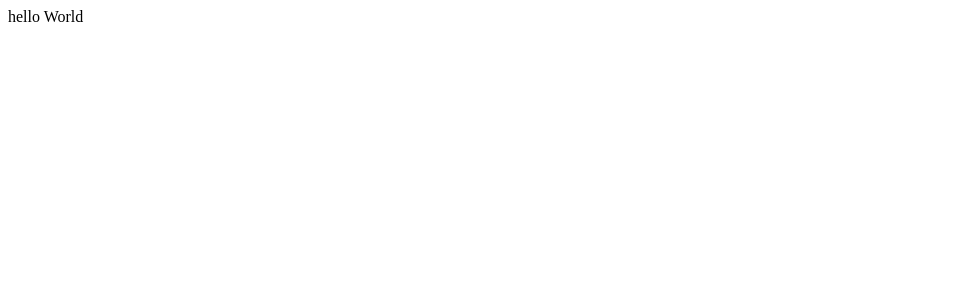
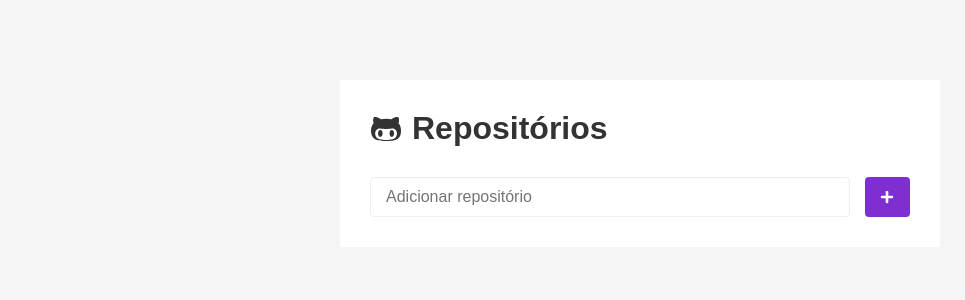
Before and after one commit to Idaslon/FullStack, a React (Create React App) app in the folder React/repositories/: page / in a window 1280 px wide. Shown: the top 300 px of the page, without its empty margins (0-965 px from the left). Built offline with nearby package versions, Linux system fonts and the light colour scheme; the HTML template or start-up script is replaced by a standard one.

Commit message:
Main page stylization

```diff
--- a/React/repositories/package.json
+++ b/React/repositories/package.json
@@ -10,8 +10,11 @@
     "@types/node": "^12.0.0",
     "@types/react": "^16.9.0",
     "@types/react-dom": "^16.9.0",
+    "@types/react-router-dom": "^5.1.3",
     "react": "^16.13.1",
     "react-dom": "^16.13.1",
+    "react-icons": "^3.9.0",
+    "react-router-dom": "^5.1.2",
     "react-scripts": "3.4.1",
     "styled-components": "^5.0.1",
     "typescript": "~3.7.2"
--- a/React/repositories/src/App.tsx
+++ b/React/repositories/src/App.tsx
@@ -1,10 +1,14 @@
 import React from 'react';
+
+import GlobalStyle from './styles/global';
+import Routes from './routes';
 
 function App() {
   return (
-    <div className="App">
-      hello World
-    </div>
+    <>
+      <GlobalStyle />
+      <Routes />
+    </>
   );
 }
 
--- /dev/null
+++ b/React/repositories/src/pages/Main/index.tsx
@@ -0,0 +1,22 @@
+import React from 'react';
+import { FaGithubAlt, FaPlus } from 'react-icons/fa';
+import { Container, Form, SubmitButton } from './styles';
+
+export default function Main() {
+  return (
+    <Container>
+      <h1>
+        <FaGithubAlt />
+        Repositórios
+      </h1>
+
+      <Form>
+        <input type="text" placeholder="Adicionar repositório" />
+
+        <SubmitButton>
+          <FaPlus color="#FFF" size={14} />
+        </SubmitButton>
+      </Form>
+    </Container>
+  );
+}
--- /dev/null
+++ b/React/repositories/src/pages/Main/styles.ts
@@ -0,0 +1,45 @@
+import styled from 'styled-components';
+
+export const Container = styled.div`
+  max-width: 600px;
+  margin: 80px auto;
+  padding: 30px;
+  background: #FFF;
+
+  h1 {
+    display: flex;
+    align-items: center;
+  }
+
+  svg {
+    margin-right: 10px;
+  }
+`;
+
+export const Form = styled.form`
+  margin-top: 30px;
+  display: flex;
+
+  input {
+    flex: 1;
+    padding: 10px 15px;
+    border: 1px solid #eee;
+    border-radius: 4px;
+    font-size: 16px;
+  }
+`;
+
+export const SubmitButton = styled.button.attrs({
+  type: 'submit',
+})`
+  padding: 0 6px 0 15px;
+  margin-left: 15px;
+
+  display: flex;
+  align-items: center;
+  /* justify-content: center; */
+
+  border: 0;
+  border-radius: 4px;
+  background: #7f2ed0;
+`;
--- /dev/null
+++ b/React/repositories/src/pages/Repository/index.tsx
@@ -0,0 +1,11 @@
+import React from 'react';
+
+// import { Container } from './styles';
+
+export default function Repository() {
+  return (
+    <>
+      <h1>Repository</h1>
+    </>
+  );
+}
--- /dev/null
+++ b/React/repositories/src/routes.tsx
@@ -0,0 +1,17 @@
+import React from 'react';
+import { BrowserRouter, Switch, Route } from 'react-router-dom';
+import Main from './pages/Main';
+import Repository from './pages/Repository';
+
+// import { Container } from './styles';
+
+export default function Routes() {
+  return (
+    <BrowserRouter>
+      <Switch>
+        <Route path="/" exact component={Main} />
+        <Route path="/repository" component={Repository} />
+      </Switch>
+    </BrowserRouter>
+  );
+}
--- a/React/repositories/src/styles/global.ts
+++ b/React/repositories/src/styles/global.ts
@@ -9,9 +9,13 @@ export default createGlobalStyle`
 
   body {
     background: #f5f5f5;
+    color: #333;
     font-size: 16px;
-    color: #333;
     font-family: Arial, Helvetica, sans-serif;
   }
 
+  button {
+    cursor: pointer;
+  }
+
 `;
```
Also changed, not shown: React/repositories/.eslintrc.js, React/repositories/src/logo.svg (deleted), 1 other file (tests, documents, lock files or other folders).
